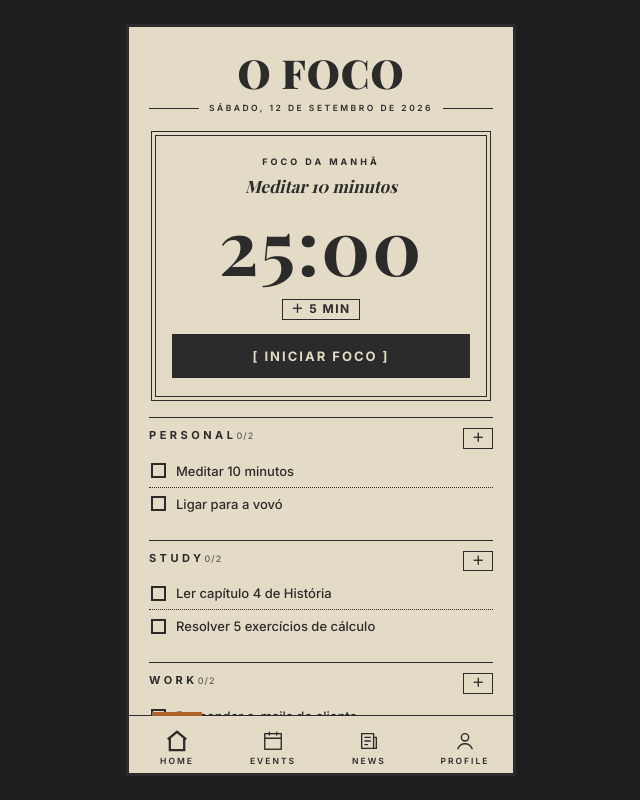
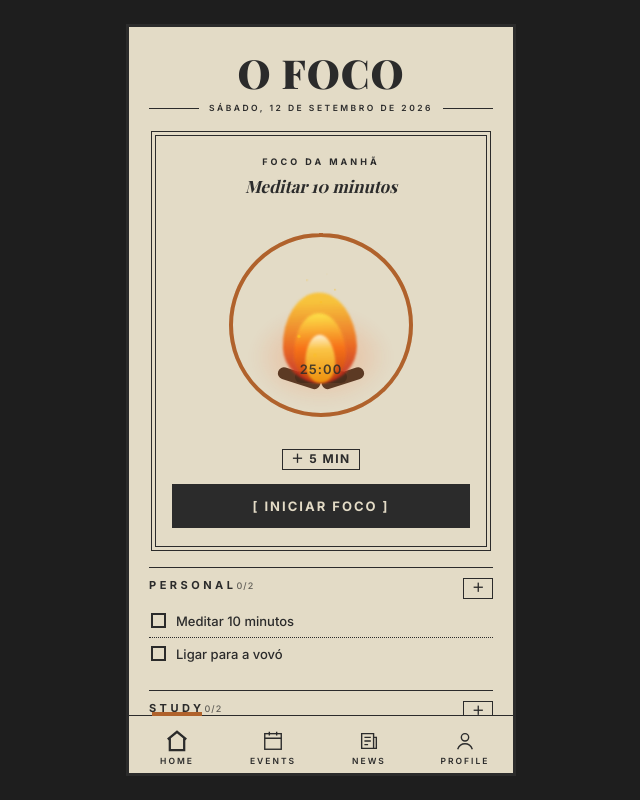
Before and after one commit to BrunoN2/NewAsk, a React (Vite) app: page / in a window 1280 px wide. Shown: the whole page, without its empty margins (319-959 px from the left). Built offline with nearby package versions, Linux system fonts and the light colour scheme; a web font is replaced by a local one.

Commit message:
chore: publish workspace changes

```diff
--- a/index.html
+++ b/index.html
@@ -2,7 +2,7 @@
 <html lang="pt-BR">
   <head>
     <meta charset="UTF-8" />
-    <meta name="viewport" content="width=device-width, initial-scale=1.0, viewport-fit=cover" />
+    <meta name="viewport" content="width=device-width, initial-scale=1.0, maximum-scale=1.0, user-scalable=no, viewport-fit=cover" />
     <title>NuvAsk · O FOCO</title>
     <link rel="icon" type="image/png" sizes="64x64" href="/favicon.png" />
     <link rel="apple-touch-icon" sizes="180x180" href="/icon.png" />
--- a/src/broadsheet.css
+++ b/src/broadsheet.css
@@ -17,10 +17,18 @@
   border-radius: 0 !important;
 }
 
+html,
 body {
   background: #1e1e1e;
   font-family: 'Inter', sans-serif;
   min-height: 100vh;
+  overscroll-behavior: none;
+  touch-action: none;
+}
+
+input,
+textarea {
+  font-size: 16px;
 }
 
 #root {
@@ -30,6 +38,8 @@ body {
   justify-content: center;
   min-height: 100vh;
   padding: 24px;
+  overscroll-behavior: none;
+  touch-action: none;
 }
 
 .serif {
@@ -49,6 +59,8 @@ body {
     background 0.4s,
     color 0.4s,
     filter 1s ease;
+  overscroll-behavior: none;
+  touch-action: none;
 }
 
 .screen {
@@ -58,6 +70,8 @@ body {
   padding: 26px 20px 20px;
   overflow-y: auto;
   scrollbar-width: none;
+  overscroll-behavior-y: contain;
+  touch-action: pan-y;
 }
 
 .screen::-webkit-scrollbar {
@@ -910,8 +924,259 @@ button.ag-month {
 
 /* wake-lock economy: dim the frame while the focus runs
    (OLED screens draw almost nothing with dark, dim pixels) */
-.phone.focus-dim {
-  filter: brightness(0.35);
+
+/* ============ CAMPFIRE FOCUS ============ */
+.campfire-focus {
+  position: relative;
+  width: 220px;
+  height: 220px;
+  margin: 18px auto 12px;
+  display: flex;
+  align-items: center;
+  justify-content: center;
+}
+
+.campfire-ring {
+  position: absolute;
+  inset: 0;
+  width: 100%;
+  height: 100%;
+  transform: rotate(-90deg);
+}
+
+.campfire-ring__track,
+.campfire-ring__progress {
+  fill: none;
+  stroke-width: 4;
+}
+
+.campfire-ring__track {
+  stroke: rgba(176, 98, 44, 0.15);
+}
+
+.campfire-ring__progress {
+  stroke: var(--accent);
+  stroke-linecap: square;
+  transition: stroke-dashoffset 1s linear;
+}
+
+.campfire-timer {
+  position: absolute;
+  bottom: 58px;
+  left: 50%;
+  transform: translateX(-50%);
+  font-family: 'Inter', sans-serif;
+  font-size: 13px;
+  font-weight: 600;
+  letter-spacing: 0.08em;
+  color: var(--ink);
+  opacity: 0.85;
+}
+
+.campfire-glow {
+  position: absolute;
+  bottom: 38px;
+  left: 50%;
+  width: 120px;
+  height: 80px;
+  transform: translateX(-50%);
+  border-radius: 50% !important;
+  background: radial-gradient(
+    ellipse at center,
+    rgba(255, 140, 50, 0.35) 0%,
+    rgba(255, 90, 30, 0.12) 45%,
+    transparent 70%
+  );
+  filter: blur(8px);
+  animation: glow-pulse 2.2s ease-in-out infinite;
+}
+
+.campfire-logs {
+  position: absolute;
+  bottom: 44px;
+  left: 50%;
+  width: 90px;
+  height: 28px;
+  transform: translateX(-50%);
+}
+
+.log {
+  position: absolute;
+  bottom: 0;
+  width: 44px;
+  height: 12px;
+  background: #5c3a24;
+  border-radius: 6px !important;
+}
+
+.log--left {
+  left: 0;
+  transform: rotate(18deg);
+  transform-origin: right center;
+}
+
+.log--right {
+  right: 0;
+  transform: rotate(-18deg);
+  transform-origin: left center;
+}
+
+.log--back {
+  left: 50%;
+  bottom: 8px;
+  width: 52px;
+  transform: translateX(-50%);
+  background: #4a2e1c;
+}
+
+.campfire-flames {
+  position: absolute;
+  bottom: 52px;
+  left: 50%;
+  width: 80px;
+  height: 90px;
+  transform: translateX(-50%);
+}
+
+.flame {
+  position: absolute;
+  bottom: 0;
+  left: 50%;
+  transform-origin: bottom center;
+  border-radius: 50% 50% 50% 50% / 60% 60% 40% 40% !important;
+  filter: blur(1px);
+}
+
+.flame--outer {
+  width: 74px;
+  height: 90px;
+  margin-left: -37px;
+  background: linear-gradient(to top, #b91c1c 0%, #ea580c 40%, #fbbf24 90%);
+  opacity: 0.85;
+  animation: flame-flicker 1.4s ease-in-out infinite alternate;
+}
+
+.flame--mid {
+  width: 52px;
+  height: 70px;
+  margin-left: -26px;
+  background: linear-gradient(to top, #c2410c 0%, #f97316 50%, #fde047 95%);
+  opacity: 0.9;
+  animation: flame-flicker 1.1s ease-in-out infinite alternate-reverse;
+}
+
+.flame--inner {
+  width: 30px;
+  height: 48px;
+  margin-left: -15px;
+  background: linear-gradient(to top, #f59e0b 0%, #fcd34d 70%, #fffbeb 100%);
+  opacity: 0.95;
+  animation: flame-flicker 0.9s ease-in-out infinite alternate;
+}
+
+.campfire-sparks {
+  position: absolute;
+  bottom: 70px;
+  left: 50%;
+  width: 80px;
+  height: 100px;
+  transform: translateX(-50%);
+  pointer-events: none;
+}
+
+.spark {
+  position: absolute;
+  bottom: 0;
+  width: 4px;
+  height: 4px;
+  background: #fbbf24;
+  border-radius: 50% !important;
+  opacity: 0;
+  animation: spark-rise 2.5s ease-out infinite;
+}
+
+.spark:nth-child(1) { left: 20%; animation-delay: 0s; }
+.spark:nth-child(2) { left: 40%; animation-delay: 0.35s; }
+.spark:nth-child(3) { left: 55%; animation-delay: 0.7s; }
+.spark:nth-child(4) { left: 30%; animation-delay: 1.05s; }
+.spark:nth-child(5) { left: 65%; animation-delay: 1.4s; }
+.spark:nth-child(6) { left: 48%; animation-delay: 1.75s; }
+
+.campfire-focus.running .flame {
+  filter: blur(0.5px);
+}
+
+.campfire-focus.running .flame--outer {
+  animation-duration: 1s;
+}
+
+.campfire-focus.running .flame--mid {
+  animation-duration: 0.8s;
+}
+
+.campfire-focus.running .flame--inner {
+  animation-duration: 0.65s;
+}
+
+.campfire-focus.running .campfire-glow {
+  animation-duration: 1.6s;
+  background: radial-gradient(
+    ellipse at center,
+    rgba(255, 150, 55, 0.5) 0%,
+    rgba(255, 100, 35, 0.18) 45%,
+    transparent 70%
+  );
+}
+
+@keyframes flame-flicker {
+  0% {
+    transform: scaleY(1) rotate(-2deg);
+    opacity: 0.85;
+  }
+  50% {
+    transform: scaleY(1.08) rotate(2deg);
+    opacity: 0.95;
+  }
+  100% {
+    transform: scaleY(0.95) rotate(-1deg);
+    opacity: 0.8;
+  }
+}
+
+@keyframes glow-pulse {
+  0%, 100% {
+    transform: translateX(-50%) scale(1);
+    opacity: 0.7;
+  }
+  50% {
+    transform: translateX(-50%) scale(1.15);
+    opacity: 1;
+  }
+}
+
+@keyframes spark-rise {
+  0% {
+    transform: translateY(0) scale(1);
+    opacity: 0;
+  }
+  15% {
+    opacity: 1;
+  }
+  80% {
+    opacity: 0.5;
+  }
+  100% {
+    transform: translateY(-90px) scale(0.3);
+    opacity: 0;
+  }
+}
+
+@media (prefers-reduced-motion: reduce) {
+  .campfire-glow,
+  .flame,
+  .spark {
+    animation: none;
+  }
 }
 
 /* ============ MOBILE PORT ============ */
--- /dev/null
+++ b/src/components/CampfireFocus.tsx
@@ -0,0 +1,56 @@
+interface CampfireFocusProps {
+  remaining: number;
+  total: number;
+  running: boolean;
+}
+
+const pad = (n: number) => String(n).padStart(2, '0');
+
+export default function CampfireFocus({ remaining, total, running }: CampfireFocusProps) {
+  const radius = 90;
+  const circumference = 2 * Math.PI * radius;
+  const progress = total > 0 ? remaining / total : 0;
+  const offset = circumference * (1 - progress);
+
+  const minutes = Math.floor(remaining / 60);
+  const seconds = remaining % 60;
+
+  return (
+    <div className={`campfire-focus${running ? ' running' : ''}`}>
+      <svg className="campfire-ring" viewBox="0 0 220 220">
+        <circle className="campfire-ring__track" cx="110" cy="110" r={radius} />
+        <circle
+          className="campfire-ring__progress"
+          cx="110"
+          cy="110"
+          r={radius}
+          style={{
+            strokeDasharray: circumference,
+            strokeDashoffset: offset,
+          }}
+        />
+      </svg>
+
+      <div className="campfire-glow" />
+      <div className="campfire-logs">
+        <div className="log log--left" />
+        <div className="log log--right" />
+        <div className="log log--back" />
+      </div>
+      <div className="campfire-flames">
+        <div className="flame flame--outer" />
+        <div className="flame flame--mid" />
+        <div className="flame flame--inner" />
+      </div>
+      <div className="campfire-sparks">
+        {Array.from({ length: 6 }).map((_, i) => (
+          <div key={i} className="spark" style={{ animationDelay: `${i * 0.35}s` }} />
+        ))}
+      </div>
+
+      <div className="campfire-timer">
+        {pad(minutes)}:{pad(seconds)}
+      </div>
+    </div>
+  );
+}
--- a/src/screens/HomeScreen.tsx
+++ b/src/screens/HomeScreen.tsx
@@ -1,6 +1,7 @@
 import { useEffect, useRef, useState } from 'react';
 import { addFocused, bumpCompleted, bumpStreak } from '../stats';
 import { taskDone, taskUndo, pluck, startMorningAmbience, stopMorningAmbience } from '../audio';
+import CampfireFocus from '../components/CampfireFocus';
 
 type Task = { id: string; label: string; done: boolean };
 type Category = { name: string; tasks: Task[] };
@@ -60,8 +61,6 @@ function loadTasks(): Category[] {
   return INITIAL;
 }
 
-const pad = (n: number) => String(n).padStart(2, '0');
-
 export default function HomeScreen() {
   const [cats, setCats] = useState<Category[]>(loadTasks);
   const [remaining, setRemaining] = useState(25 * 60);
@@ -106,9 +105,6 @@ export default function HomeScreen() {
     wakeRef.current = null;
   };
 
-  const setDim = (on: boolean) =>
-    document.querySelector('.phone')?.classList.toggle('focus-dim', on);
-
   const accumulateFocus = () => {
     if (startedAtRef.current !== null) {
       addFocused(Date.now() - startedAtRef.current);
@@ -144,7 +140,6 @@ export default function HomeScreen() {
       }
       stopMorningAmbience();
       releaseWake();
-      setDim(false);
     },
     [],
   );
@@ -286,9 +281,7 @@ export default function HomeScreen() {
       <div className="focusbox">
         <div className="kicker">{kickerLabel}</div>
         <div className="task">{firstPending ?? 'Sem tarefas na fila — adicione uma'}</div>
-        <div className="timer">
-          {pad(Math.floor(remaining / 60))}:{pad(remaining % 60)}
-        </div>
+        <CampfireFocus remaining={remaining} total={25 * 60} running={running} />
         <button
           className="ink-mini addfive"
           title="Modo avião — adicione 5 minutos de foco do dispositivo"
@@ -303,12 +296,10 @@ export default function HomeScreen() {
               accumulateFocus();
               stopMorningAmbience();
               releaseWake();
-              setDim(false);
             } else {
               startedAtRef.current = Date.now();
               startMorningAmbience();
               void acquireWake();
-              setDim(true);
             }
             setRunning((r) => !r);
           }}
```
